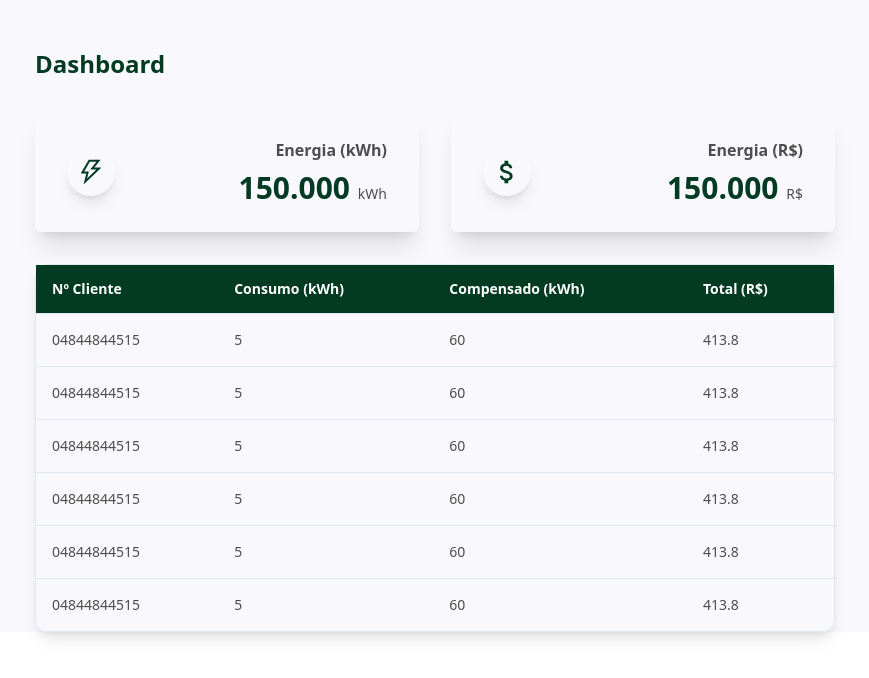
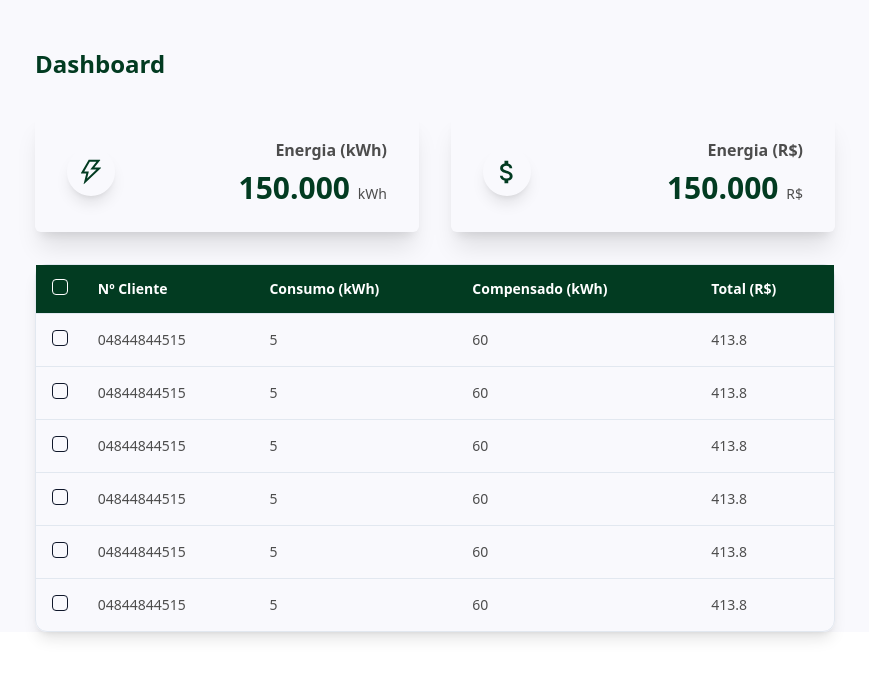
Before and after one commit to gabrielmelogm/lumi, a React (Vite) app in the folder apps/web/: page / in a window 1280 px wide. Shown: the top 678 px of the page, without its empty margins (205-1074 px from the left). Built offline with nearby package versions, Linux system fonts and the light colour scheme.

Commit message:
feat: checkbox column

```diff
--- a/apps/web/package.json
+++ b/apps/web/package.json
@@ -9,6 +9,7 @@
     "preview": "vite preview"
   },
   "dependencies": {
+    "@radix-ui/react-checkbox": "^1.0.4",
     "@tanstack/react-table": "^8.17.3",
     "class-variance-authority": "^0.7.0",
     "clsx": "^2.1.1",
--- a/apps/web/src/components/DataTable/columns.tsx
+++ b/apps/web/src/components/DataTable/columns.tsx
@@ -1,7 +1,29 @@
 import { ColumnDef } from '@tanstack/react-table'
+import { Checkbox } from '../ui/checkbox'
 import { Invoice } from './data'
 
 export const columns: ColumnDef<Invoice>[] = [
+	{
+		id: 'select',
+		header: ({ table }) => (
+			<Checkbox
+				className="border-white"
+				checked={
+					table.getIsAllPageRowsSelected() ||
+					(table.getIsSomePageRowsSelected() && 'indeterminate')
+				}
+				onCheckedChange={(value) => table.toggleAllPageRowsSelected(!!value)}
+				aria-label="Select all"
+			/>
+		),
+		cell: ({ row }) => (
+			<Checkbox
+				checked={row.getIsSelected()}
+				onCheckedChange={(value) => row.toggleSelected(!!value)}
+				aria-label="Select row"
+			/>
+		),
+	},
 	{
 		header: 'Nº Cliente',
 		cell: ({ row }) => {
--- /dev/null
+++ b/apps/web/src/components/ui/checkbox.tsx
@@ -0,0 +1,28 @@
+import * as React from "react"
+import * as CheckboxPrimitive from "@radix-ui/react-checkbox"
+import { Check } from "lucide-react"
+
+import { cn } from "@/lib/utils"
+
+const Checkbox = React.forwardRef<
+  React.ElementRef<typeof CheckboxPrimitive.Root>,
+  React.ComponentPropsWithoutRef<typeof CheckboxPrimitive.Root>
+>(({ className, ...props }, ref) => (
+  <CheckboxPrimitive.Root
+    ref={ref}
+    className={cn(
+      "peer h-4 w-4 shrink-0 rounded-sm border border-primary ring-offset-background focus-visible:outline-none focus-visible:ring-2 focus-visible:ring-ring focus-visible:ring-offset-2 disabled:cursor-not-allowed disabled:opacity-50 data-[state=checked]:bg-primary data-[state=checked]:text-primary-foreground",
+      className
+    )}
+    {...props}
+  >
+    <CheckboxPrimitive.Indicator
+      className={cn("flex items-center justify-center text-current")}
+    >
+      <Check className="h-4 w-4" />
+    </CheckboxPrimitive.Indicator>
+  </CheckboxPrimitive.Root>
+))
+Checkbox.displayName = CheckboxPrimitive.Root.displayName
+
+export { Checkbox }
```
Also changed, not shown: 1 other file (tests, documents, lock files or other folders).
